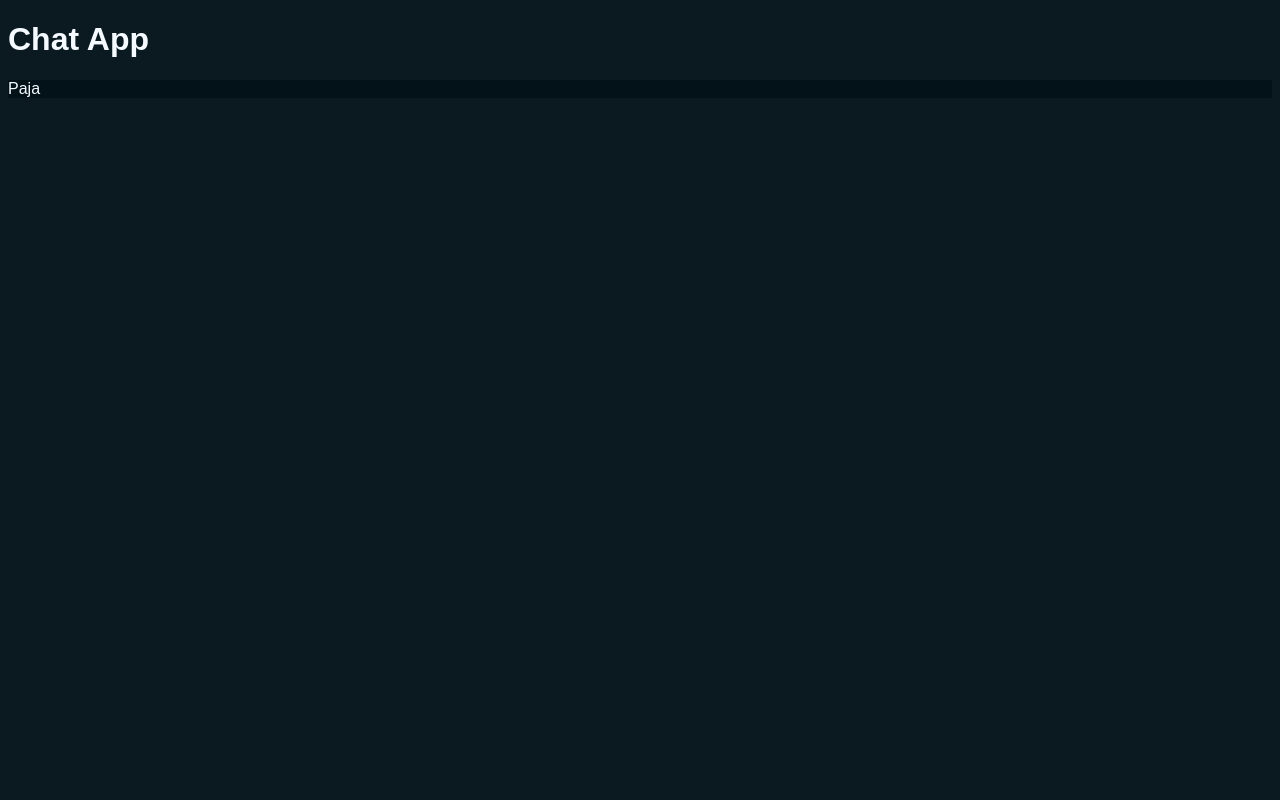
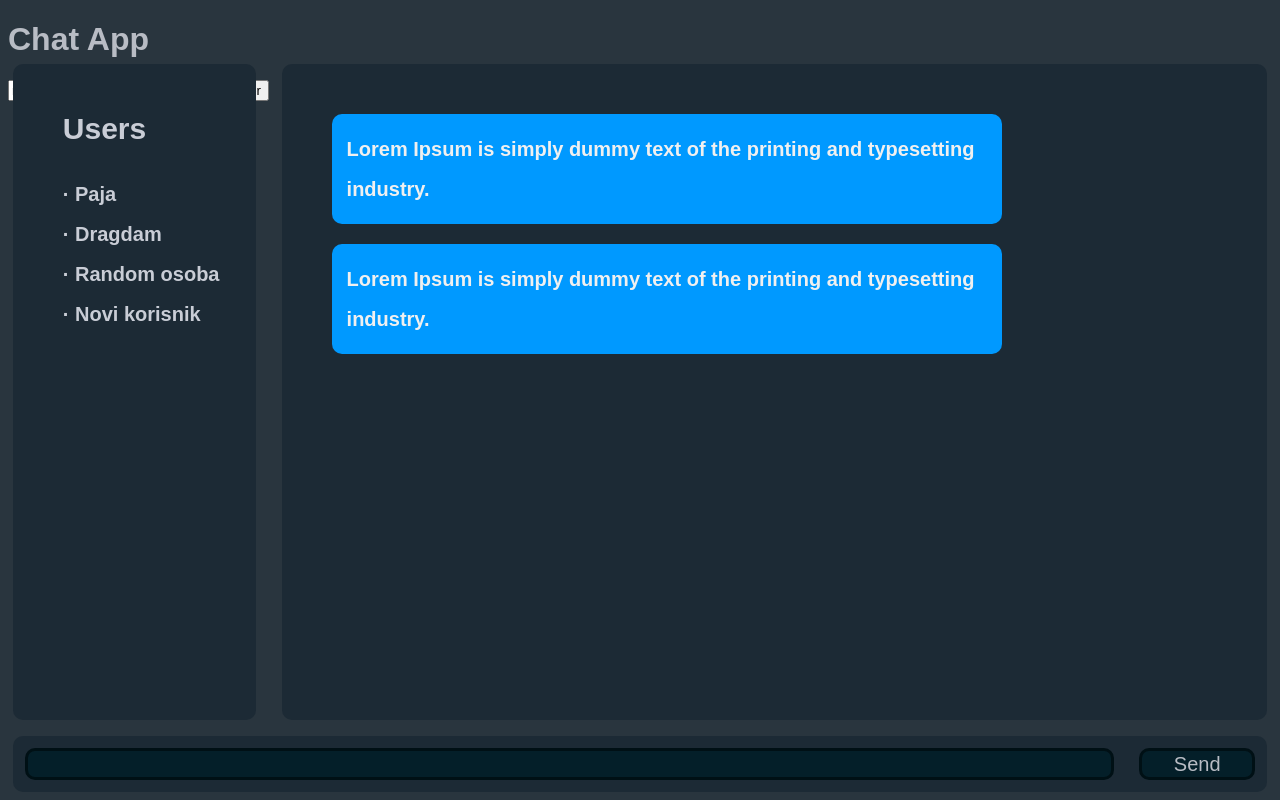
Before and after one commit to paja235/Launcher-Website, a plain HTML site: page index.html in a window 1280 px wide. Drawn offline with Linux system fonts and the light colour scheme.

Commit message:
something

```diff
--- a/index.html
+++ b/index.html
@@ -2,9 +2,10 @@
 <html>
     <head>
         <meta charset="UTF-8">
-        <title>Launcher</title>
+        <title>Chat App</title>
         <meta name="viewport" content="width=device-width, initial-scale=1.0">
         <link rel="stylesheet" href="main.css">
+        <script src="main.js" defer></script>
     </head>
     <body>
         <header>
@@ -12,7 +13,22 @@
         </header>
         <main>
             <section id="participants">
-                <div class="participant">Paja</div>
+                <h2>Users</h2>
+                <div class="participant">&#183; Paja</div>
+                <div class="participant">&#183; Dragdam</div>
+                <div class="participant">&#183; Random osoba</div>
+                <div class="participant">&#183; Novi korisnik</div>
+            </section>
+            <input type="text" value="name" id="nameInput">
+            <button id="addUser">Add User</button>
+            <section id="messageInputSection">
+                <input type="text" id="messageInput">
+                <!--Lorem Ipsum is simply dummy text of the printing and typesetting industry.-->
+                <button id="sendButton">Send</button>
+            </section>
+            <section id="messages">
+                <div class="message">Lorem Ipsum is simply dummy text of the printing and typesetting industry.</div>
+                <div class="message">Lorem Ipsum is simply dummy text of the printing and typesetting industry.</div>
             </section>
         </main>
     </body>
--- a/main.css
+++ b/main.css
@@ -1,11 +1,90 @@
 body{
-    background-color: #0a1a20;
+    background-color: #29353e;
     font-family:Arial;
-    color: rgb(244, 250, 255);
+    color: #b8bcc4;
 }
 .Title{
     font-weight: 900;
 }
 #participants{
-    background-color: #021218;
+    position: fixed;
+    background-color: #1c2a35;
+    border-radius: 10px;
+    left: 1vw;
+    bottom: 10vh;
+    top: 8vh;
+    right: 80vw;
+    font-weight: bold;
+    padding-left: 50px;
+    padding-top: 20px;
+    font-size: 20px;
+    line-height: 40px;
+    color: #c9cdd6;
 }
+#messageInputSection{
+    position: fixed;
+    background-color: #1c2a35;
+    border-radius: 10px;
+    top: 92vh;
+    bottom: 1vh;
+    left: 1vw;
+    right: 1vw;
+    font-weight: bold;
+    font-size: 20px;
+    line-height: 40px;
+    padding: 20px;
+}
+#messageInput{
+    position: absolute;
+    background-color: #041f29;
+    border-radius: 10px;
+    top: 1.5vh;
+    bottom: 1.5vh;
+    left: 1.5vh;
+    right: 12vw;
+    border-style: solid;
+    border-color: #001015;
+    border-width: 3px;
+    color: #d1d5dd;
+    font-size: 20px;
+}
+#sendButton{
+    position: absolute;
+    background-color: #041f29;
+    border-radius: 10px;
+    top: 1.5vh;
+    bottom: 1.5vh;
+    left: 88vw;
+    right: 1.5vh;
+    border-style: solid;
+    border-color: #001015;
+    border-width: 3px;
+    color: #b8bcc4;
+    font-size: 20px;
+    cursor: pointer;
+}
+
+
+#messages{
+    position: fixed;
+    background-color: #1c2a35;
+    padding-top: 30px;
+    border-radius: 10px;
+    bottom: 10vh;
+    top: 8vh;
+    left: 22vw;
+    right: 1vw;
+    font-weight: bold;
+    font-size: 20px;
+    line-height: 40px;
+    color: #c9cdd6;
+}
+.message{
+    background-color: rgb(0, 153, 255);
+    margin: 20px;
+    margin-left: 50px;
+    padding: 15px;
+    width: 50vw;
+    border-radius: 10px;
+    color: rgb(240, 240, 240);
+}
--- a/main.js
+++ b/main.js
@@ -0,0 +1,22 @@
+document.addEventListener('DOMContentLoaded', function () {
+    /// Add user
+    var name = document.getElementById('nameInput');
+    var addUserButton = document.getElementById('addUser');
+    var participants = document.getElementById('participants');
+    function addUser() {
+        participants.innerHTML += '<div class="participant">&#183; ' + name.value + '</div>';
+    }
+    addUserButton.onclick = addUser;
+
+    /// Sending message
+    var sendButton = document.getElementById('sendButton');
+    var messageBox = document.getElementById('messages');
+    function sendMessage(){
+        var messageInput = document.getElementById('messageInput');
+        const message = messageInput.value.trim();
+        if(message.length === 0) return;
+        messageBox.innerHTML += '<div class="message">' + message + '</div>';
+        messageInput.value = '';
+    }
+    sendButton.onclick = sendMessage;
+});
```
